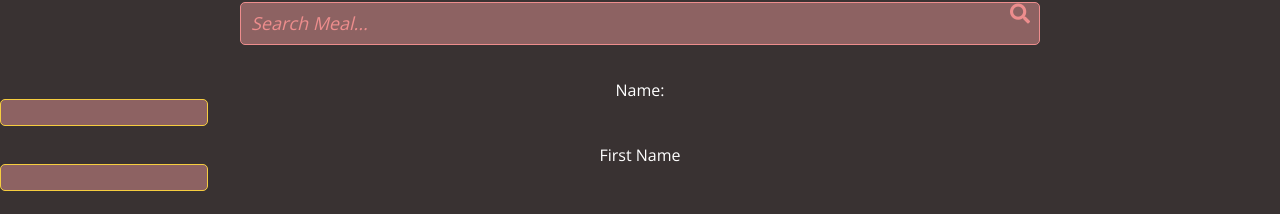
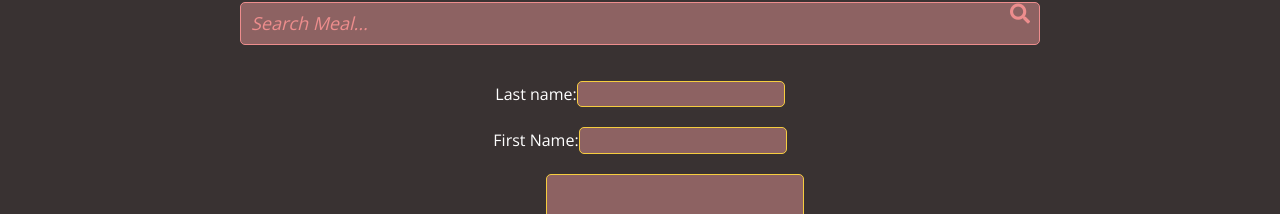
Before and after one commit to WildCodeSchool/remotefr-js-0920-p2-themealdb, a React (Create React App) app: page / in a window 1280 px wide. Shown: the part 530-744 px from the top of the page. Built offline with nearby package versions, Linux system fonts and the light colour scheme; no server answers.

Commit message:
Fixed issues with form

```diff
--- a/src/components/ContactForm.jsx
+++ b/src/components/ContactForm.jsx
@@ -4,11 +4,12 @@ class App extends Component {
   constructor(props) {
     super(props);
     this.state = {
+      lastName: null,
       name: null,
-      age: null,
-      gender: null,
+      email: null,
     };
   }
+
   change = (e) => {
     this.setState({
       [e.target.id]: e.target.value,
@@ -20,23 +21,47 @@ class App extends Component {
   };
 
   render() {
+    const { lastName, name, email } = this.state;
     return (
       <div>
         <form onSubmit={this.submit}>
-          <label htmlFor="name">Name:</label>
-          <input type="text" id="name" onChange={this.change} />
-          <label htmlFor="firstName">First Name</label>
-          <input type="text" id="firstName" onChange={this.change} />
-          <label htmlFor="msg">Message:</label>
+          <label htmlFor="name">
+            Last name:
+            <input
+              type="text"
+              id="lastName"
+              value={lastName}
+              onChange={this.change}
+            />
+          </label>
+
+          <label htmlFor="firstName">
+            First Name:
+            <input
+              type="text"
+              id="firstName"
+              value={name}
+              valueonChange={this.change}
+            />
+          </label>
+
+          <label htmlFor="msg">
+            Message:
             <textarea type="text" id="msg" onChange={this.change} />
-          <label htmlFor="email">Email:</label>
+          </label>
+
+          <label htmlFor="email">
+            Email:
             <input
               type="text"
               id="email"
               placeholder="fredericdurand@sfr.fr"
+              value={email}
               onChange={this.change}
             />
-          <button>Send</button>
+          </label>
+
+          <button type="button">Send</button>
         </form>
       </div>
     );
```
Lines whose indentation alone changed are shown as unchanged.
